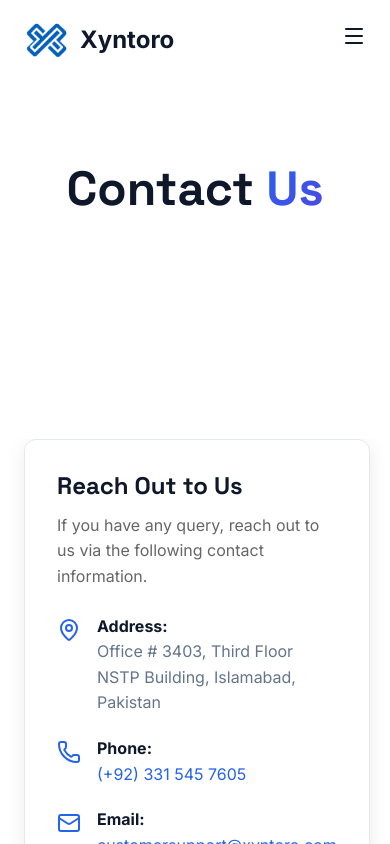
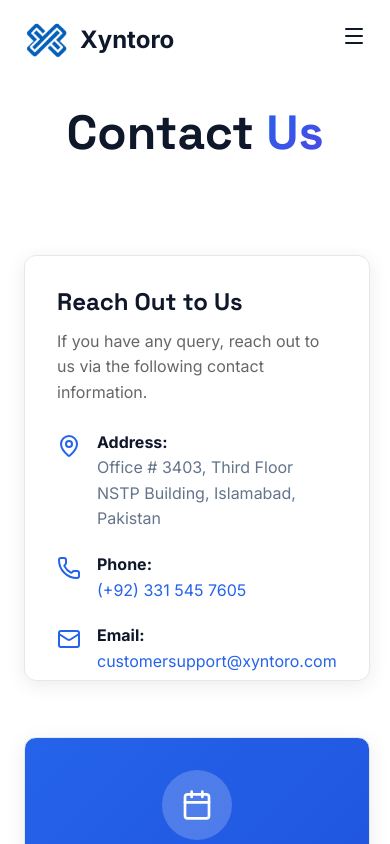
Before and after one commit to hamzajavid-dev/Xyntoro, a React (Vite) app: page /contact in a window 390 px wide. Shown: the top 844 px of the page. Built offline with nearby package versions, Linux system fonts and the light colour scheme.

Commit message:
Minimizing contact spacing and footer icon distance on mobile

```diff
--- a/src/index.css
+++ b/src/index.css
@@ -352,19 +352,36 @@ footer h3 {
 
   /* Fix Footer spacing mobile */
   .footer-contact-item {
-      gap: 0.5rem; /* Further reduce gap on mobile */
-      grid-template-columns: 24px 1fr !important; /* Back to fixed width but smaller, min-content might be risky if icon container has padding */
+      gap: 0px; /* Remove gap completely for maximum tightness */
+      grid-template-columns: 28px 1fr !important; /* Slightly wider icon col to prevent overlap, but keep tight */
+      align-items: center; /* Center vertically for better visual alignment */
   }
 
-  /* Reduce space between Contact Us and cards on mobile */
+  /* Ensure icon is centered in its slot */
+  .footer-icon-wrapper {
+      justify-content: flex-start; /* Align icon left towards text if wrapper is wider */
+      width: 100%;
+  }
+
+  /* Reduce space between Contact Us and cards on mobile - EXTREME REDUCTION */
   .contact-hero {
-      padding: 2rem 0; /* Drastic reduction */
-      margin-bottom: 1rem; /* Drastic reduction */
+      padding: 1.5rem 0 0.5rem 0 !important; /* Minimal padding */
+      margin-bottom: 0 !important; /* No bottom margin on hero */
+  }
+
+  /* Override Contact Page specific container styles on mobile */
+  .contact-page .container[style] {
+       padding-bottom: 2rem !important; /* Reduce bottom padding */
+  }
+
+  .contact-hero + .container {
+      margin-top: 0 !important;
+      padding-top: 0.5rem !important; /* Slight buffer before grid starts */
   }
 
   .contact-hero h1 {
       font-size: 2rem;
-      margin-bottom: 0.5rem;
+      margin-bottom: 0.25rem;
   }
 
   .contact-hero p {
```
